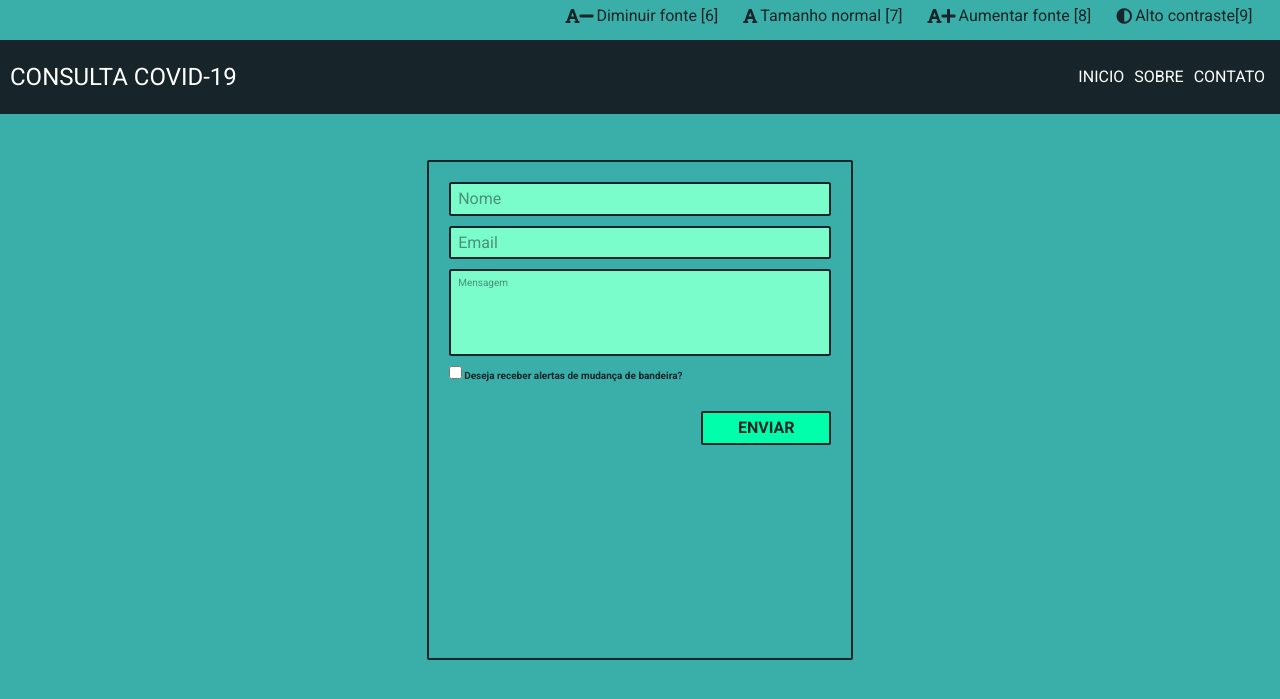
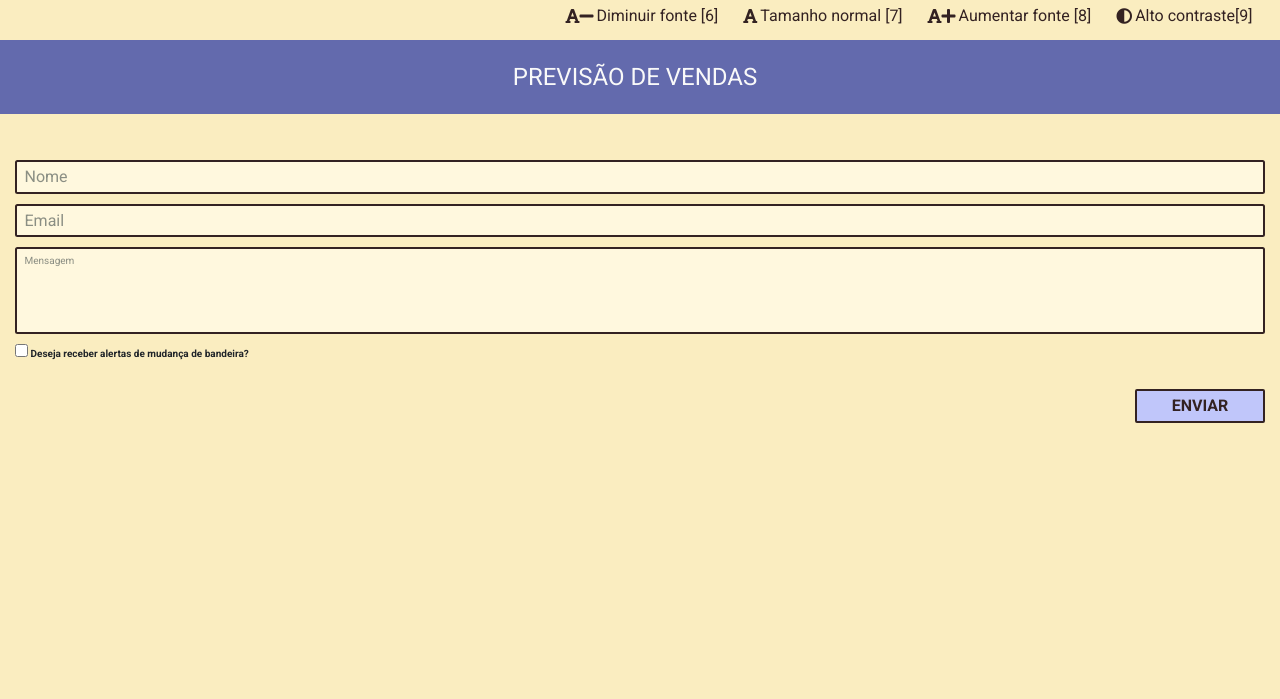
Before and after one commit to clodoaldo-favaro/projeto-integrador-v-b, a PHP site: page /contato.php in a window 1280 px wide. Shown: the top 699 px of the page. Run offline with PHP 8.4, Linux system fonts and the light colour scheme.

Commit message:
Ajustando estilos

```diff
--- a/scripts/acessibilidade.js
+++ b/scripts/acessibilidade.js
@@ -59,7 +59,7 @@ $(document).ready(function() {
             $('#resultado-consulta').removeClass('formPadrao');
             $('#resultado-consulta').addClass('altoContraste');
             $('#resultado-consulta').addClass('center');
-            $('#barra-auxiliar').removeClass('backgroundVerde');
+            $('#barra-auxiliar').removeClass('backgroundNormal');
             $('#barra-auxiliar').addClass('altoContraste');
         } else {
             $('body').css('background-color', 'rgb(58, 175, 169)');
@@ -94,7 +94,7 @@ $(document).ready(function() {
             $('#resultado-consulta').removeClass('altoContraste');
             $('#resultado-consulta').addClass('formPadrao');
             $('#barra-auxiliar').removeClass('altoContraste');
-            $('#barra-auxiliar').addClass('backgroundVerde');
+            $('#barra-auxiliar').addClass('backgroundNormal');
         }
         return false;
     }
--- a/scripts/acessibilidade_contato.js
+++ b/scripts/acessibilidade_contato.js
@@ -35,7 +35,7 @@ $(document).ready(function() {
             $('.acessibilidade a').css('color', '#FFF');
             $('.container-contato').removeClass('formPadrao');
             $('.container-contato').addClass('altoContraste');
-            $('#barra-auxiliar').removeClass('backgroundVerde');
+            $('#barra-auxiliar').removeClass('backgroundNormal');
             $('#barra-auxiliar').addClass('altoContraste');
 
             $('#nome').removeClass('formPadrao');
@@ -69,7 +69,7 @@ $(document).ready(function() {
             $('.container-contato').addClass('formPadrao');
             $('.container-contato').removeClass('altoContraste');
             $('#barra-auxiliar').removeClass('altoContraste');
-            $('#barra-auxiliar').addClass('backgroundVerde');
+            $('#barra-auxiliar').addClass('backgroundNormal');
 
             $('#nome').addClass('formPadrao');
             $('#nome').removeClass('altoContraste');
--- a/scripts/acessibilidade_sobre.js
+++ b/scripts/acessibilidade_sobre.js
@@ -36,7 +36,7 @@ $(document).ready(function() {
             $('.acessibilidade a').css('color', '#FFF');
             $('.container-sobre').removeClass('formPadrao');
             $('.container-sobre').addClass('altoContraste');
-            $('#barra-auxiliar').removeClass('backgroundVerde');
+            $('#barra-auxiliar').removeClass('backgroundNormal');
             $('#barra-auxiliar').addClass('altoContraste');
 
         } else {
@@ -52,7 +52,7 @@ $(document).ready(function() {
             $('.container-sobre').addClass('formPadrao');
             $('.container-sobre').removeClass('altoContraste');
             $('#barra-auxiliar').removeClass('altoContraste');
-            $('#barra-auxiliar').addClass('backgroundVerde');
+            $('#barra-auxiliar').addClass('backgroundNormal');
         }
         return false;
     });
--- a/scripts/header.js
+++ b/scripts/header.js
@@ -1,5 +1,5 @@
 var header_content = `
-<div id="barra-auxiliar" class="container-fluid fixed-top backgroundVerde">
+<div id="barra-auxiliar" class="container-fluid fixed-top">
 <div id="barra-acessibilidade" class="d-flex justify-content-end">
     <ul class="list-group list-group-horizontal bg-transparent">
         <li class="idiminuir list-group-item bg-transparent border-0">
@@ -18,13 +18,8 @@ var header_content = `
 </div>
 
 </div>
-<nav class="navbar navbar-expand-md fixed-top navegacao">
-<a class="navbar-brand resizable" id="consulta-covid" href="#">CONSULTA COVID-19</a>
-<div class="d-flex ml-auto pages">
-    <div class="p-2"><a href="index.php">INICIO</a></div>
-    <div class="p-2"><a href="sobre.php">SOBRE</a></div>
-    <div class="p-2"><a href="contato.php">CONTATO</a></div>
-</div>
+<nav class="navbar navbar-expand-md justify-content-center fixed-top navegacao">
+<a class="navbar-brand resizable" id="previsao_venda" href="#">PREVISÃO DE VENDAS</a>
 </nav>`;
 
 var header_element = document.getElementById('header');
--- a/styles/styles.css
+++ b/styles/styles.css
@@ -3,15 +3,18 @@
 	--font-size--small: 1.4rem; /* 14px */
 	--font-size--default: 1.6rem; /* 16px */
 	--font-size--large: 2.4rem; /* 24px */
-	--green: #3AAFA9;
-	--green-light: #7AFDCA;
-	--green-dark: #17252A;
-	--green-button: #00FFAA;
-	--green-button-hover: #00FFEE;
+	--background: #FAEDC0;
+	--header: #636AAD;
+	--background-light: #FFF8DE;
+	--border-dark: #322;
+	--text-dark: #322;
+	--text-light: #F9F9F9;
+	--purple-button: #C0C6FA;
+	--purple-hover: #DDE0FC;
 }
 
 body {
-    background-color: var(--green);
+    background-color: var(--background);
 	font-family: 'Roboto', sans-serif;
 }
 
@@ -34,7 +37,7 @@ input:-webkit-autofill:active.altoContraste {
 
 /*Change text in autofill textbox*/
 input:-webkit-autofill {
-    -webkit-text-fill-color: var(--green-dark);
+    -webkit-text-fill-color: var(--border-dark);
 }
 
 /*Change text in autofill textbox*/
@@ -65,29 +72,30 @@ input, button, .resultadoConsulta {
 	height: 45px;
 }
 
-.backgroundVerde {
-	background-color: var(--green);
+.backgroundNormal {
+	background-color: var(--background);
 }
 
 .navegacao {
     margin-top: 40px;
-    background-color: var(--green-dark);
+    background-color: var(--header);
 	height: 74px;
 	z-index: 2;
 }
 
 .navegacao a {
-    color: #FEFFFF;
+    color: var(--text-light);
     font-size: var(--font-size--default);
 }
 
-#consulta-covid {
-    font-size: var(--font-size--large);
+#previsao_venda {
+    font-family: 'Roboto', sans-serif;
+	font-size: var(--font-size--large);
 }
 
 
 #barra-acessibilidade a {
-	color: var(--green-dark);
+	color: var(--text-dark);
 	font-size: var(--font-size--default);
 }
 
@@ -129,19 +137,9 @@ a.alto-contraste:before {
 
 .body-container {
 	margin-top: 160px;
+	max-width: 100%;
 	z-index: 1;
 }
-
-
-.flip-horizontal {
-	transform: scaleX(-1);
-}
-
-.cartoon-covid {
-	height: 196px;
-	width: 196px;
-}
-
 
 #consulta-cidade {
 	width: 50%;
@@ -161,7 +159,7 @@ a.alto-contraste:before {
 }
 
 .buttonPadrao {
-	background-color: var(--green-button);
+	background-color: var(--purple-button);
 }
 
 .buttonPadrao:focus {
@@ -236,18 +234,6 @@ table.table-10, .table-10 td, .table-10 th {
 	display: none;
 }
 
-.container-contato {
-	padding: 20px;
-	min-height: 500px;
-
-}
-
-.container-contato-padrao {
-	color: var(--green-dark);
-	border: 2px solid var(--green-dark);
-	border-radius: 2px;
-}
-
 #resultado-sucesso h2 {
 	font-size: 2rem;
 }
```
Also changed, not shown: other parts of styles/styles.css (+14 -30 lines), public/index.php (+19 -19 lines).
